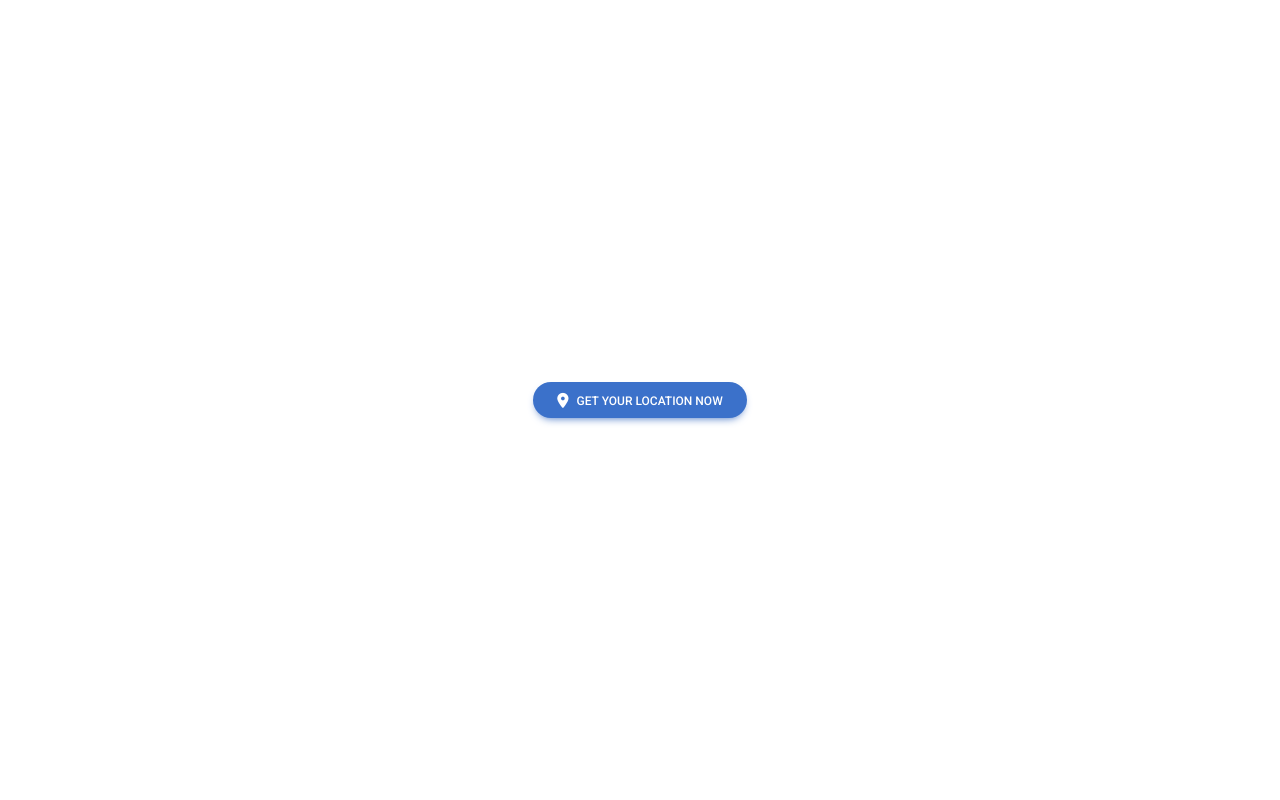
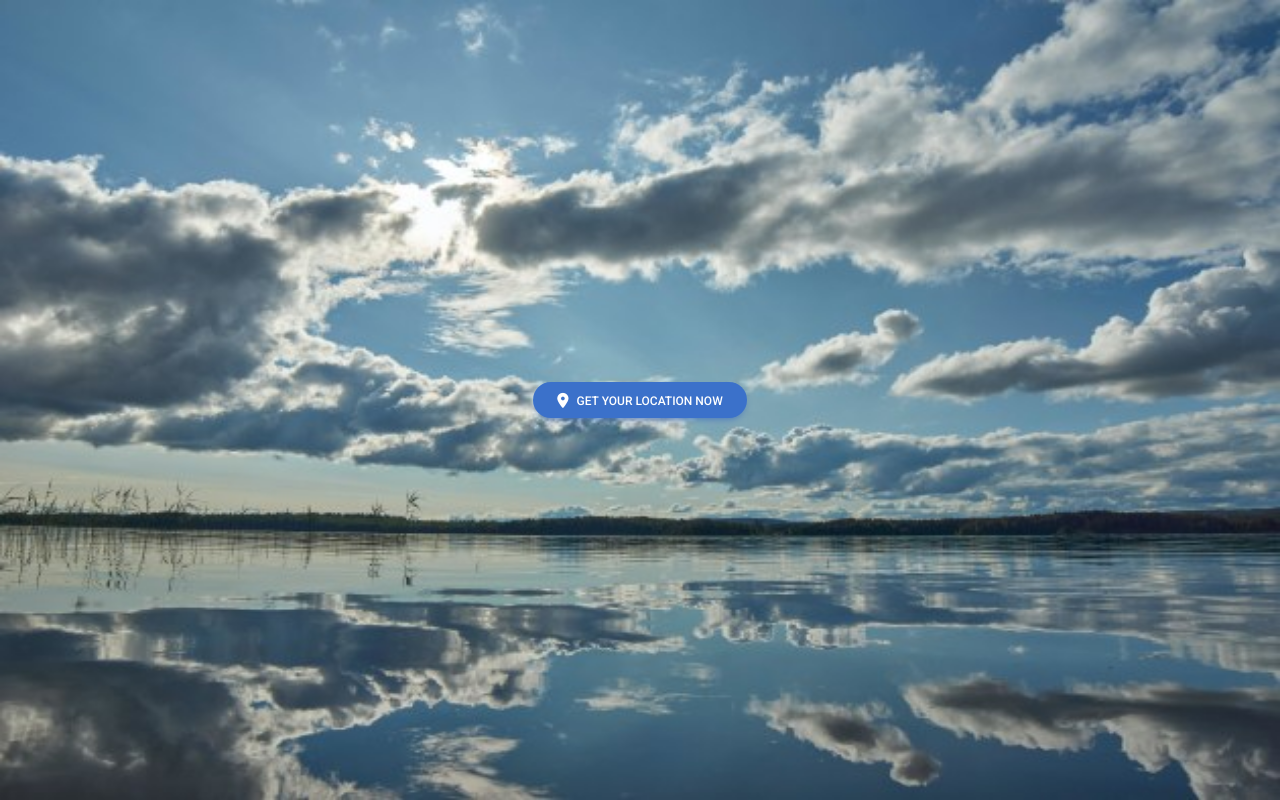
Before and after one commit to mahi028/weather, a plain HTML site: page templates/get_loc.html in a window 1280 px wide. Drawn offline with Linux system fonts and the light colour scheme.

Commit message:
added a background image

```diff
--- a/templates/get_loc.html
+++ b/templates/get_loc.html
@@ -18,7 +18,7 @@
     <!-- MDB -->
     <link rel="stylesheet" href="/MDB5/css/mdb.min.css" />
 </head>
-<body style="display: flex; justify-content: center; align-items: center; height: 100vh;">
+<body style="display: flex; justify-content: center; align-items: center; height: 100vh; background-image: url('/img/bg1.jpg'); background-repeat: no-repeat; background-size:100vw 100vh; display: flex; justify-content: center; align-items: center; height: 100vh;">
     <button type="button" class="btn btn-primary btn-rounded" data-mdb-ripple-init onclick="get_location()"><i class="fa-solid fa-location-dot fa-lg pe-2"></i><span id="location">Get your location Now</span> </button>
     <script src="/location.js" ></script>
 
```
Also changed, not shown: templates/index.html (+1 -1 lines), static/img/bg1.jpg (added).
